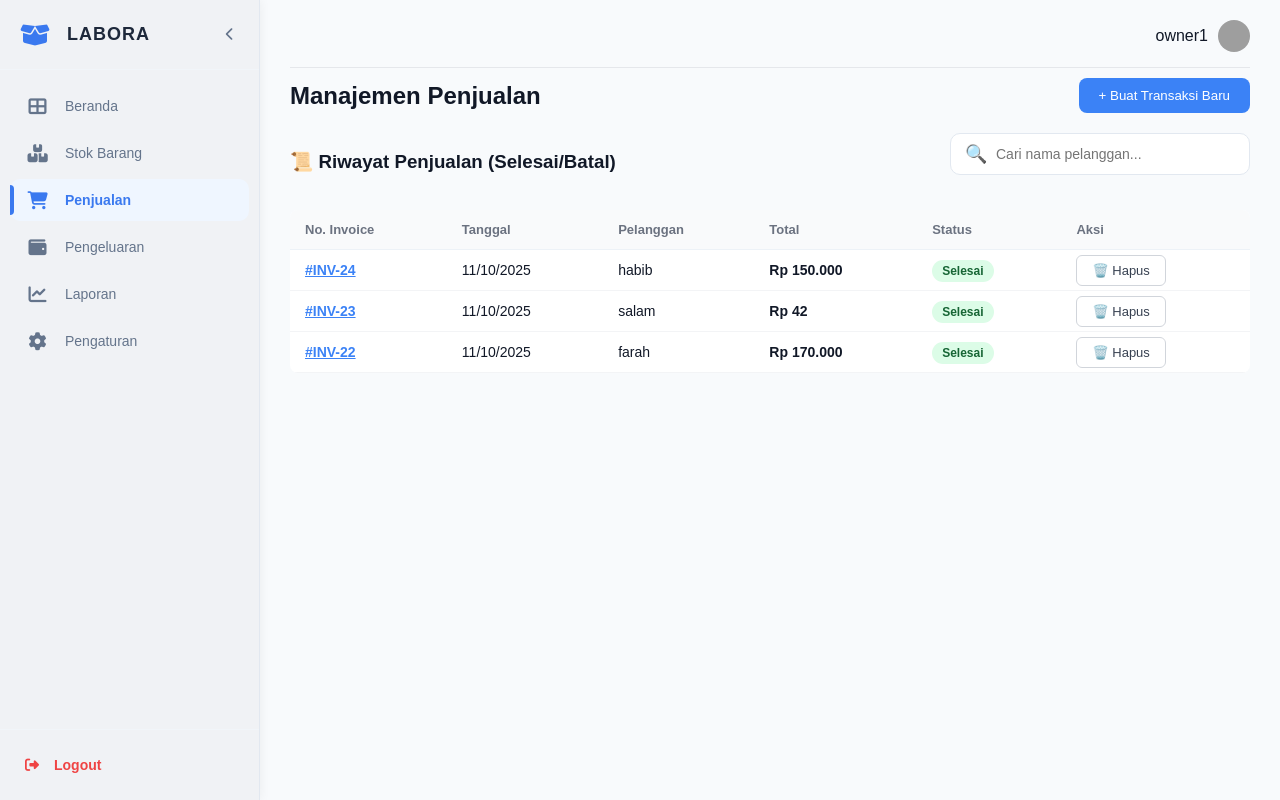
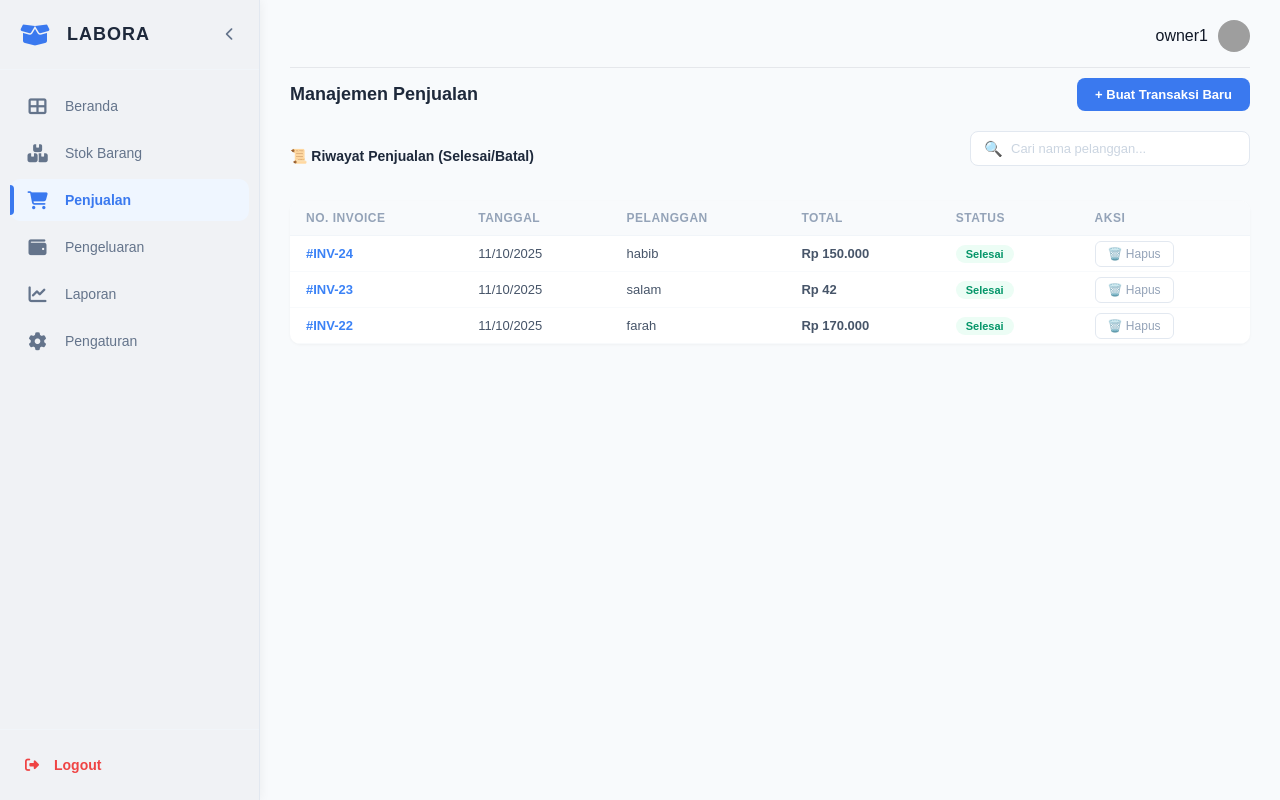
Before and after one commit to bonjohabib-spec/labora, a PHP site: page /penjualan/penjualan.php in a window 1280 px wide. Run offline with PHP 8.4, Linux system fonts and the light colour scheme; data comes from the database, SQL or seed files in the repository; grey boxes are pictures that could not be loaded.

Commit message:
Redesign sales table UI: compact rows, subtle colors, hover effect (Mekari-inspired)

```diff
--- a/assets/css/penjualan_list.css
+++ b/assets/css/penjualan_list.css
@@ -1,29 +1,142 @@
-.btn-primary { background: #3b82f6; color: white; border: none; padding: 10px 20px; border-radius: 8px; cursor: pointer; font-weight: 500; }
-.btn-outline { background: white; border: 1px solid #d1d5db; padding: 7px 15px; border-radius: 6px; text-decoration: none; color: #374151; font-size: 13px; }
-table { width: 100%; border-collapse: collapse; background: white; border-radius: 8px; overflow: hidden; }
-th { text-align: left; padding: 12px 15px; background: #f9fafb; font-size: 13px; color: #6b7280; border-bottom: 1px solid #edf2f7; }
-td { padding: 12px 15px; border-bottom: 1px solid #f3f4f6; font-size: 14px; }
-.badge-selesai { background: #dcfce7; color: #166534; padding: 4px 10px; border-radius: 20px; font-size: 12px; font-weight: 600; }
-.badge-batal { background: #fee2e2; color: #991b1b; padding: 4px 10px; border-radius: 20px; font-size: 12px; font-weight: 600; }
+/* === PENJUALAN LIST - PREMIUM CLEAN UI === */
 
-/* 🔍 SEARCH BOX STYLING */
+/* Page Header */
+.page-header-flex h2 {
+  font-size: 18px;
+  font-weight: 700;
+  color: var(--text-main, #1e293b);
+}
+
+.sub-header-flex h3 {
+  font-size: 14px;
+  font-weight: 600;
+  color: var(--text-main, #1e293b);
+}
+
+/* Tombol Utama */
+.btn-primary {
+  background: var(--primary-blue, #3b82f6);
+  color: white;
+  border: none;
+  padding: 9px 18px;
+  border-radius: 8px;
+  cursor: pointer;
+  font-weight: 600;
+  font-size: 13px;
+  transition: all 0.2s;
+}
+.btn-primary:hover {
+  background: #2563eb;
+  box-shadow: 0 2px 8px rgba(37, 99, 235, 0.3);
+}
+
+/* Tombol Aksi (Hapus) - Subtle Style */
+.btn-outline {
+  background: transparent;
+  border: 1px solid #e2e8f0;
+  padding: 5px 12px;
+  border-radius: 6px;
+  text-decoration: none;
+  color: #94a3b8;
+  font-size: 12px;
+  transition: all 0.2s;
+}
+.btn-outline:hover {
+  border-color: #ef4444;
+  color: #ef4444;
+  background: #fef2f2;
+}
+
+/* ===== TABEL PREMIUM ===== */
+table {
+  width: 100%;
+  border-collapse: collapse;
+  background: white;
+  border-radius: 10px;
+  overflow: hidden;
+  box-shadow: 0 1px 3px rgba(0,0,0,0.04);
+}
+
+/* Header Kolom */
+th {
+  text-align: left;
+  padding: 10px 16px;
+  background: #f8fafc;
+  font-size: 12px;
+  font-weight: 600;
+  color: #94a3b8;
+  text-transform: uppercase;
+  letter-spacing: 0.5px;
+  border-bottom: 1px solid #f1f5f9;
+}
+
+/* Isi Baris */
+td {
+  padding: 10px 16px;
+  border-bottom: 1px solid #f8fafc;
+  font-size: 13px;
+  color: #475569;
+}
+
+/* Hover Effect pada Baris */
+tbody tr {
+  transition: background 0.15s;
+}
+tbody tr:hover {
+  background: #f8fafc;
+}
+
+/* Link Invoice */
+td a[href*="detail"] {
+  color: var(--primary-blue, #3b82f6);
+  font-weight: 600;
+  text-decoration: none;
+  font-size: 13px;
+}
+td a[href*="detail"]:hover {
+  text-decoration: underline;
+}
+
+/* Badge Status */
+.badge-selesai {
+  background: #ecfdf5;
+  color: #059669;
+  padding: 3px 10px;
+  border-radius: 20px;
+  font-size: 11px;
+  font-weight: 600;
+}
+.badge-batal {
+  background: #fef2f2;
+  color: #dc2626;
+  padding: 3px 10px;
+  border-radius: 20px;
+  font-size: 11px;
+  font-weight: 600;
+}
+
+/* 🔍 SEARCH BOX */
 .search-container { position: relative; margin-bottom: 15px; }
 .search-container input {
   width: 100%;
-  padding: 12px 20px 12px 45px;
+  padding: 9px 18px 9px 40px;
   border: 1px solid #e2e8f0;
-  border-radius: 10px;
-  font-size: 14px;
+  border-radius: 8px;
+  font-size: 13px;
   transition: all 0.3s;
   background: #fff;
+  color: #475569;
 }
 .search-container input:focus {
   outline: none;
-  border-color: #3b82f6;
-  box-shadow: 0 0 0 3px rgba(59, 130, 246, 0.1);
+  border-color: var(--primary-blue, #3b82f6);
+  box-shadow: 0 0 0 3px rgba(59, 130, 246, 0.08);
 }
-.search-icon { position: absolute; left: 15px; top: 50%; transform: translateY(-50%); color: #94a3b8; font-size: 18px; }
-.no-result-msg { display: none; text-align: center; padding: 30px; color: #94a3b8; font-style: italic; }
+.search-container input::placeholder {
+  color: #cbd5e1;
+}
+.search-icon { position: absolute; left: 14px; top: 50%; transform: translateY(-50%); color: #cbd5e1; font-size: 15px; }
+.no-result-msg { display: none; text-align: center; padding: 30px; color: #94a3b8; font-style: italic; font-size: 13px; }
 
 /* LAYOUT HELPER */
 .page-header-flex, .sub-header-flex {
@@ -33,7 +146,7 @@ td { padding: 12px 15px; border-bottom: 1px solid #f3f4f6; font-size: 14px; }
   margin-bottom: 20px;
 }
 .header-form-flex { display: flex; gap: 10px; }
-.search-wrapper { width: 300px; }
+.search-wrapper { width: 280px; }
 
 /* 📱 RESPONSIVE (MOBILE) */
 @media (max-width: 768px) {
```
